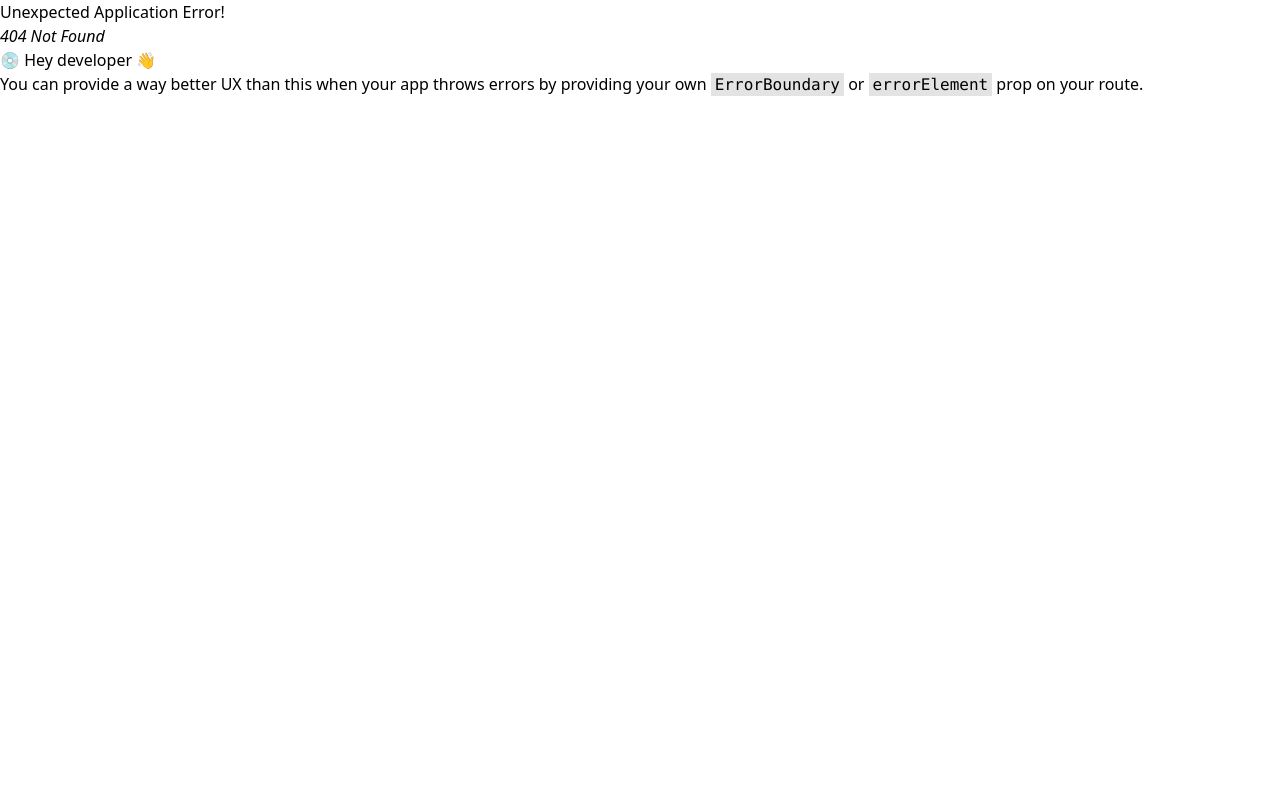
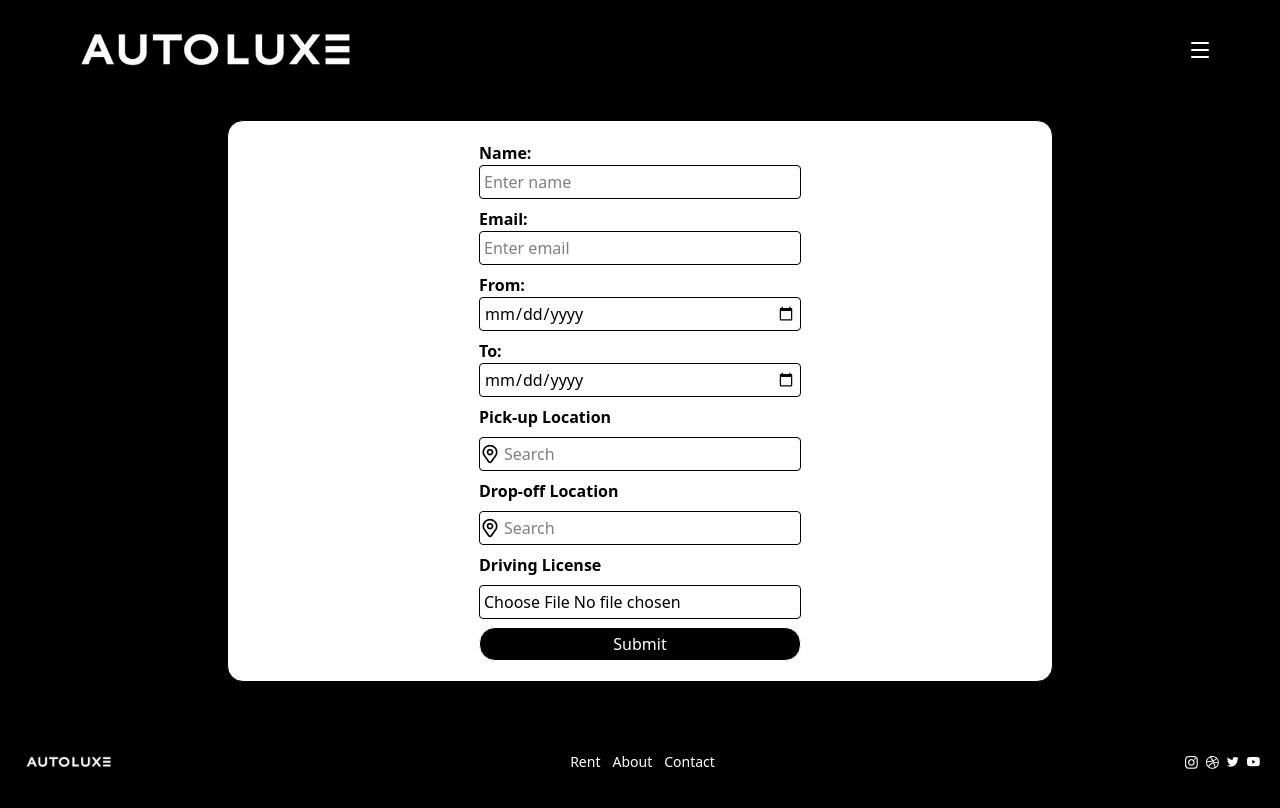
Before and after one commit to Tech-it-with-Billy/AutoLUXE, a React (Vite) app: page /booking-form in a window 1280 px wide. Before the commit this address had no page. Shown: the top 808 px of the page. Built offline with nearby package versions, Linux system fonts and the light colour scheme.

Commit message:
Adding the booking flow components

```diff
--- /dev/null
+++ b/src/components/BookingForm.jsx
@@ -0,0 +1,89 @@
+import React from 'react'
+import NavBar from './navbar';
+import Footer from './Footer'
+import locationIcon from '/images/Location.png'
+import { Link } from 'react-router-dom';
+
+function BookingForm() {
+    return (
+        <div>
+            <NavBar />
+            <div className='flex justify-center items-center bg-black p-5 h-5/6'>
+                <div className='flex justify-center items-center bg-white border rounded-2xl p-5  w-4/6'>
+                    <form action="submit" className='flex flex-col gap-2'>
+                        <fieldset className='flex flex-col'>
+                            <label htmlFor="name" className='font-semibold'>Name:</label>
+                            <input
+                                type="text" id='name' name='name'
+                                placeholder='Enter name'
+                                className='border border rounded p-1'
+                            />
+                        </fieldset>
+
+                        <fieldset className='flex flex-col'>
+                            <label htmlFor="email" className='font-semibold'>Email:</label>
+                            <input
+                                type="email" id='email' name='email'
+                                placeholder='Enter email'
+                                className='border border rounded p-1'
+                            />
+                        </fieldset>
+
+                        <fieldset className='flex flex-col'>
+                            <label htmlFor="start-date" className='font-semibold'>From:</label>
+                            <input
+                                type="date" id='start-date'
+                                className='border border rounded p-1'
+                            />
+                        </fieldset>
+
+                        <fieldset className='flex flex-col'>
+                            <label htmlFor="return-date" className='font-semibold'>To:</label>
+                            <input
+                                type="date" id='return-date'
+                                className='border border rounded p-1'
+                            />
+                        </fieldset>
+
+                        <fieldset className='flex flex-col gap-2'>
+                            <label htmlFor="pick-up-location" className='font-semibold'>Pick-up Location</label>
+                            <input
+                                type="text" id='pick-up-location'
+                                name='pick-up-location' placeholder='Search'
+                                className='border rounded p-1 bg-no-repeat bg-left pl-6'
+                                style={{backgroundImage: `url(${locationIcon})`}}
+                            />
+                        </fieldset>
+
+                        <fieldset className='flex flex-col gap-2'>
+                            <label htmlFor="drop-off-location" className='font-semibold'>Drop-off Location</label>
+                            <input
+                                type="text" id='drop-off-location'
+                                name='drop-off-location' placeholder='Search'
+                                className='border rounded p-1 bg-no-repeat bg-left pl-6'
+                                style={{backgroundImage: `url(${locationIcon})`}}
+                            />
+                        </fieldset>
+
+                        <fieldset className='flex flex-col gap-2'>
+                            <label htmlFor="driving-license" className='font-semibold'>Driving License</label>
+                            <input
+                                type="file" name='driving-license'
+                                accept="image/*, .pdf, .doc, .docx"
+                                className='border border rounded p-1'
+                            />
+                        </fieldset>
+
+                        <Link to={'/booking-summary'}>
+                            <button className='border w-full rounded-2xl p-1 bg-black text-white'>Submit</button>
+                        </Link>
+
+                    </form>
+                </div>
+            </div>
+            <Footer />
+        </div>
+    )
+}
+
+export default BookingForm;
--- /dev/null
+++ b/src/components/BookingSummary.jsx
@@ -0,0 +1,40 @@
+import React from 'react'
+import '../index.css';
+import NavBar from './navbar';
+import Footer from './Footer';
+import { Link } from 'react-router-dom';
+
+function BookingSummary() {
+    return (
+        <div className="flex flex-col min-h-screen">
+            <NavBar />
+            <div className='relative flex justify-center items-center h-screen w-full overflow-hidden'>
+                <video
+                    autoPlay muted loop playsInline
+                    className="absolute top-0 left-0 z-0 w-full h-full object-cover">
+                    <source src="/images/checkoutvid.mp4" type="video/mp4" />
+                    Your browser does not support the video tag.
+                </video>
+
+                <div className="relative z-10 flex flex-col items-center justify-center w-4/6 rounded-2xl h-5/6 bg-black/20 text-black">
+                    <h1 className="text-4xl text-center font-bold">Booking Summary</h1>
+                    <p className="mt-4 text-lg font-bold">Confirm your details below</p>
+                    <div>
+                        <p>Name:</p>
+                        <p>Vehicle:</p>
+                        <p>From: To: </p>
+                        <p>Total amount: </p>
+                    </div>
+                    <Link to={'/checkout'}>
+                        <button className="w-45 rounded-2xl text-white bg-black mt-10 p-1">
+                            Place Order
+                        </button>
+                    </Link>
+                </div>
+            </div>
+            <Footer />
+        </div>
+    )
+}
+
+export default BookingSummary;
--- a/src/components/FilterBar.jsx
+++ b/src/components/FilterBar.jsx
@@ -38,7 +38,7 @@ function FilterBar() {
                         name='drop-off-date' className='border rounded p-1 w-35'
                     />
                 </fieldset>
-                <Link to={'/cars'}>
+                <Link to={'/vehicles'}>
                     <button type='submit' className='flex text-white bg-black rounded-2xl w-40 h-10 items-center p-3 gap-2'>
                         Find you ride
                         <img src="images/arrowR.png" className='h-3' alt="" />
--- a/src/components/Footer.jsx
+++ b/src/components/Footer.jsx
@@ -8,7 +8,7 @@ function Footer () {
             <div className="relative h-30 w-30 flex items-center pl-5">
                 <Link to={'/'}><img className="object-cover" src="/images/logo.png" alt="" /></Link>
             </div>
-            <div className="flex flex-row items-center justify-center gap-3 font-l text-white text-xs md:text-lg">
+            <div className="flex flex-row items-center justify-center gap-3 font-l text-white text-xs md:text-sm">
                 <Link to={'/vehicles'}><p>Rent</p></Link>
                 <Link to={'/about'}><p>About</p></Link>
                 <Link to={'/contact'}><p>Contact</p></Link>
--- a/src/components/HamburgerMenu.jsx
+++ b/src/components/HamburgerMenu.jsx
@@ -19,7 +19,6 @@ function HamburgerMenu() {
                     <Link to={'/'} onClick={() => setIsOpen(false)}>Home</Link>
                     <Link to={'/about'} onClick={() => setIsOpen(false)}>About</Link>
                     <Link to={'/vehicles'} onClick={() => setIsOpen(false)}>Vehicles</Link>
-                    <Link to={'/bookings'} onClick={() => setIsOpen(false)}>Booking</Link>
                     <Link to={'/contact'} onClick={() => setIsOpen(false)}>Contact</Link>
                     <Link to={'/login'} onClick={() => setIsOpen(false)}>Login</Link>
                 </nav>
--- a/src/components/Listings.jsx
+++ b/src/components/Listings.jsx
@@ -1,4 +1,5 @@
 import React from 'react'
+import { Link } from 'react-router-dom';
 import VehicleCard from './VehicleCard';
 import { VehicleList } from './VehicleList';
 
@@ -7,7 +8,7 @@ function Listings() {
             <div className='flex flex-col gap-10 p-6 mt-5 justify-center items-center bg-gray-100'>
 
                     <h2 className='text-2xl font-extrabold'>Our impressive collection of cars</h2>
-                    <p>Ranging from elegant sedans to powerful sports cars, all carefully selected to provide our customers with the ultimate driving experience.</p>
+                    <p className='text-center'>Ranging from elegant sedans to powerful sports cars, all carefully selected to provide our customers with the ultimate driving experience.</p>
 
 
                 <div className='grid grid-cols-2 md:flex  gap-5'>
@@ -22,10 +23,12 @@ function Listings() {
                         <VehicleCard vehicle={vehicle}/>
                     ))}
                 </div>
-                <button className='flex text-white bg-black w-50 justify-center p-1 gap-3 items-center rounded-2xl'>
-                    See all cars
-                    <img src="/images/arrowR.png" className='h-3' alt="" />
-                </button>
+                <Link to={'/vehicles'}>
+                    <button className='flex text-white bg-black w-50 justify-center p-1 gap-3 items-center rounded-2xl'>
+                        See all cars
+                        <img src="/images/arrowR.png" className='h-3' alt="" />
+                    </button>
+                </Link>
             </div>
     )
 }
--- a/src/components/Services.jsx
+++ b/src/components/Services.jsx
@@ -3,7 +3,7 @@ import "../index.css";
 
 function Services () {
     return (
-        <div className="flex flex-col bg-black text-white items-center text-center">
+        <div className="flex flex-col p-5 bg-black text-white items-center text-center">
             <div className="flex flex-col gap-4 m-10 max-w-sm">
                 <h1 className="text-2xl font-bold">Our services & Benefits</h1>
                 <p>Experience the best car rental services with AutoLUXE. We offer a wide range of luxury vehicles, competitive pricing, and exceptional customer service to ensure your satisfaction.</p>
--- a/src/components/VehicleBodyType.jsx
+++ b/src/components/VehicleBodyType.jsx
@@ -1,15 +1,19 @@
 import React from 'react'
+import '../index.css'
 import VehicleFilterIcon from './VehicleFilterIcon';
+import { Link } from 'react-router-dom';
 
 function VehicleBodyType() {
     return (
         <div className='flex flex-col'>
             <div className='flex justify-between p-15'>
                 <h2 className='text-lg font-bold'>Rent by body type</h2>
-                <button className='flex gap-3 items-center'>
-                    View all
-                    <img src="/images/ArrowBlack.png" alt="" className='h-3 ' />
-                </button>
+                <Link to={'/vehicles'}>
+                    <button className='flex gap-3 items-center'>
+                        View all
+                        <img src="/images/ArrowBlack.png" alt="" className='h-3 ' />
+                    </button>
+                </Link>
             </div>
             <div className='grid grid-cols-6 px-15 gap-5'>
                 <VehicleFilterIcon image='/images/bodytype/compact.png' />
--- a/src/components/VehicleBrands.jsx
+++ b/src/components/VehicleBrands.jsx
@@ -1,15 +1,18 @@
 import React from 'react'
 import VehicleFilterIcon from './VehicleFilterIcon';
+import { Link } from 'react-router-dom';
 
 function VehicleBrands() {
     return (
         <div className='flex flex-col'>
             <div className='flex justify-between p-15'>
                 <h2 className='text-lg font-bold'>Rent by brand</h2>
-                <button className='flex gap-3 items-center'>
-                    View all
-                    <img src="/images/ArrowBlack.png" alt="" className='h-3 ' />
-                </button>
+                <Link to={'/vehicles'}>
+                    <button className='flex gap-3 items-center'>
+                        View all
+                        <img src="/images/ArrowBlack.png" alt="" className='h-3 ' />
+                    </button>
+                </Link>
             </div>
             <div className='grid grid-cols-6 px-15 gap-5'>
                 <VehicleFilterIcon image='/images/brands/mercedes.png' />
--- a/src/components/VehicleCard.jsx
+++ b/src/components/VehicleCard.jsx
@@ -1,4 +1,5 @@
 import React from 'react'
+import { Link } from 'react-router-dom';
 
 function VehicleCard({vehicle}) {
     return (
@@ -29,7 +30,7 @@ function VehicleCard({vehicle}) {
                     <p className='text-xs'>{vehicle.gasType}</p>
                 </div>
             </div>
-            <button className='border rounded-2xl'>Rent Now</button>
+            <Link to={'/booking-form'}><button className='border rounded-2xl w-full'>Rent Now</button></Link>
         </div>
     )
 }
--- a/src/main.jsx
+++ b/src/main.jsx
@@ -8,6 +8,8 @@ import VehiclesListing from './components/VehiclesListing.jsx'
 import Contact from './components/Contact.jsx'
 import Login from './components/Login.jsx'
 import SignUp from './components/SignUp.jsx'
+import BookingForm from './components/BookingForm.jsx'
+import BookingSummary from './components/BookingSummary.jsx'
 
 const router = createBrowserRouter([
   {path: '/', element: <App />},
@@ -15,7 +17,9 @@ const router = createBrowserRouter([
   {path: '/vehicles', element: <VehiclesListing />},
   {path: '/contact', element: <Contact />},
   {path: '/login', element: <Login />},
-  {path: '/signup', element: <SignUp />}
+  {path: '/signup', element: <SignUp />},
+  {path: '/booking-form', element: <BookingForm />},
+  {path: '/booking-summary', element: <BookingSummary />}
 ])
 
 createRoot(document.getElementById('root')).render(
```
